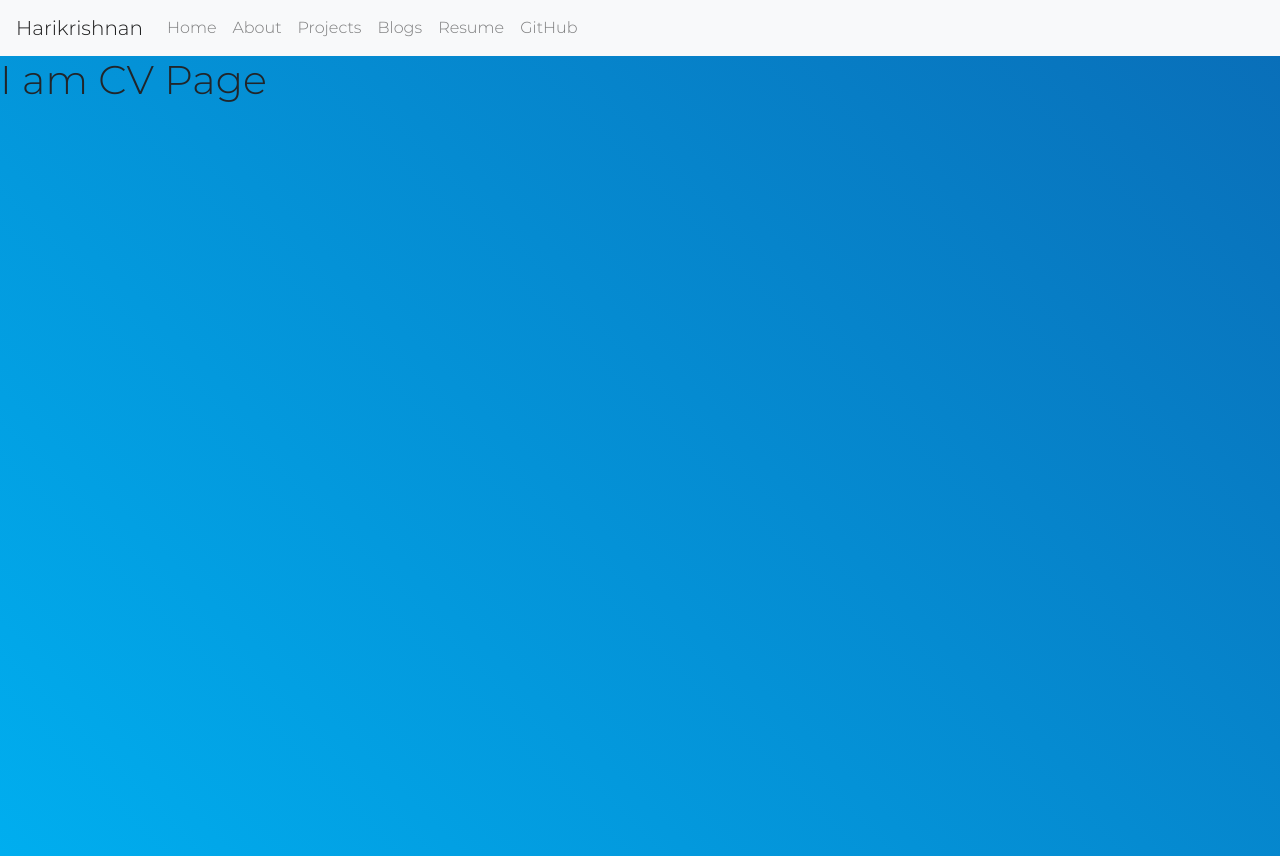
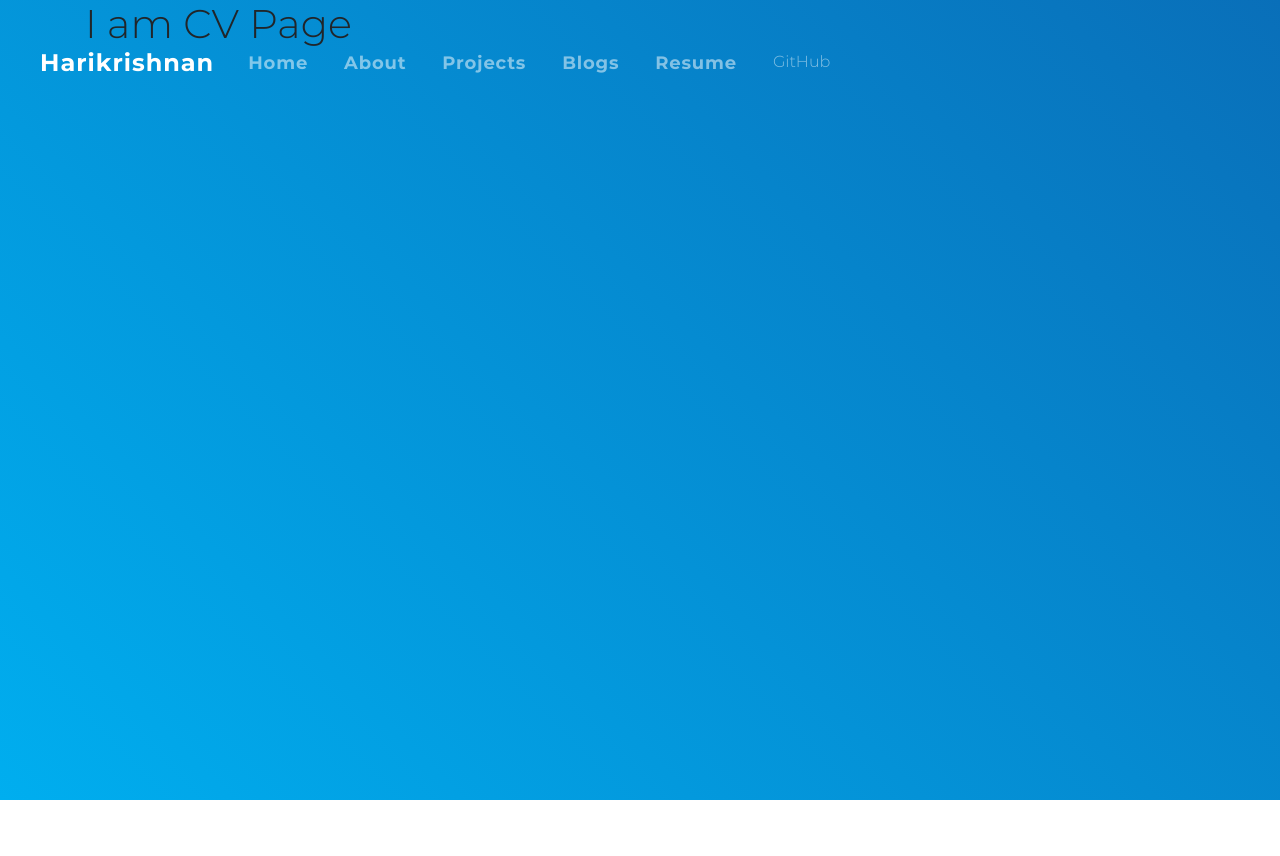
Before and after one commit to hkkrishn/Portfolio_Hari, a Next.js app: page /cv in a window 1280 px wide. After the commit the page ends 800 px from the top, so only its background shows below. Built offline with nearby package versions, Linux system fonts and the light colour scheme.

Commit message:
base layout

```diff
--- /dev/null
+++ b/components/BasePage.js
@@ -0,0 +1,22 @@
+//Author:Harikrishnan Kuppusamykrishnan
+//Project: Portfolio Website
+//Date: 08/06/2020
+//Description: This is the functional component that replaces app.js to conform to Next.js best practices
+
+import React from 'react'
+import {Container} from 'reactstrap'
+
+const BasePage = props =>{
+    const {className = "",children} = props;
+
+    return(
+        <div className = {`base-page ${className}`}>
+        <Container>
+            {children}
+        </Container>
+
+        </div>
+    )
+}
+
+export default BasePage;
--- a/components/shared/Header.js
+++ b/components/shared/Header.js
@@ -25,49 +25,64 @@ import {
 
 const HelperNavLink = (props)=>{
     const {title,url} = props
+
     return (
-        <Link href = {url}>
-        <a className = "nav-link">
-            {title}
-        </a>
+        <Link  href={url}>
+          <a className="nav-link port-navbar-link">{title}</a>
         </Link>
       )
 }
 
-//Header React class component that uses the Next.js Link Component to create a tags or links to all other pages
+//Helper component to prevent validateDOMNesting error
 
-class Header extends Component{
+const HelperNavbrand = (props) =>{
+    const {name} = props
+    return(
+        <Link href="/">
+            <a className="navbar-brand port-navbar-brand">{name}</a>
+        </Link>
+    )
 
-        state = {
-            isOpen:false
 }
 
-    toggle = ()=>{
-        this.setState({isOpen:!this.state.isOpen})
+//Header React functional component that uses the Next.js Link Component to create a tags or links to all other pages
+
+const Header = ()=>{
+    //to add your name to header change this variable.
+    const NameofPortfolio = "Harikrishnan"
+
+    const [isOpen,setIsOpen] = useState(false);
+
+
+     const toggle = ()=>{
+      setIsOpen(!isOpen)
     }
-    render(){
+
         return(
-            <Navbar color="light" light expand="md">
-     <NavbarBrand href="/">Harikrishnan</NavbarBrand>
-      <NavbarToggler onClick={this.toggle} />
-      <Collapse isOpen={this.state.isOpen} navbar>
+            <Navbar style = {{position:"absolute"}} className = "port-navbar port-default absolute"
+            color="transparent"
+            dark
+            expand="md">
+                <HelperNavbrand name = {NameofPortfolio} />
+                <NavbarToggler onClick={toggle} />
+                <Collapse isOpen={isOpen} navbar>
                     <Nav className="mr-auto" navbar>
-             <NavItem>
-               <HelperNavLink title = "Home" url = "/" />
+                        <NavItem className = "port-navbar-item">
+                        <HelperNavLink  title = "Home" url = "/" />
                         </NavItem>
-             <NavItem>
+                        <NavItem className = "port-navbar-item">
                         <HelperNavLink title = "About" url = "/about" />
                         </NavItem>
-             <NavItem>
+                        <NavItem className = "port-navbar-item">
                         <HelperNavLink title = "Projects" url = "/portfolios" />
                         </NavItem>
-             <NavItem>
+                        <NavItem className = "port-navbar-item">
                         <HelperNavLink title = "Blogs" url = "/blogs" />
                         </NavItem>
-             <NavItem>
+                        <NavItem className="port-navbar-item">
                         <HelperNavLink title = "Resume" url = "/cv" />
                         </NavItem>
-             <NavItem>
+                        <NavItem className="port-navbar-item">
                         <NavLink href="https://github.com/reactstrap/reactstrap">GitHub</NavLink>
                         </NavItem>
 
@@ -77,7 +92,7 @@ class Header extends Component{
         </Navbar>
 
         )
-    }
+
 }
 
 export default Header;
--- a/pages/about.js
+++ b/pages/about.js
@@ -5,16 +5,17 @@
 
 import React,{Component} from 'react'
 import BaseLayout from '../components/layouts/baselayout'
+import BasePage from '../components/BasePage'
 
 //class component that holds the base layout component as well as information of page that is passed down as props.children
 
 class About extends Component{
   render(){
     return(
-      <BaseLayout>
+      <BasePage>
          <h1>I am About Page</h1>
 
-      </BaseLayout>
+      </BasePage>
     )
   }
 }
--- a/pages/blogs.js
+++ b/pages/blogs.js
@@ -6,15 +6,16 @@
 
 import React,{Component} from 'react'
 import BaseLayout from '../components/layouts/baselayout'
+import BasePage from '../components/BasePage'
 
 //class component that holds the base layout component as well as information of page that is passed down as props.children
 
 class Blogs extends Component{
   render(){
     return(
-      <BaseLayout>
+      <BasePage>
          <h1>I am Blogs Page</h1>
-      </BaseLayout>
+      </BasePage>
     )
   }
 }
--- a/pages/cv.js
+++ b/pages/cv.js
@@ -5,6 +5,7 @@
 
 import React,{Component} from 'react'
 import BaseLayout from '../components/layouts/baselayout'
+import BasePage from '../components/BasePage'
 
 //class component that holds the base layout component as well as information of page that is passed down as props.children
 
@@ -12,7 +13,9 @@ class CV extends Component{
   render(){
     return(
       <BaseLayout>
-        <h1>I am CV Page</h1>
+        <BasePage>
+          <h1>I am CV Page</h1>
+        </BasePage>
       </BaseLayout>
     )
   }
--- /dev/null
+++ b/styles/components/_header.scss
@@ -0,0 +1,39 @@
+// HEADER
+
+
+.port-navbar.port-default {
+    width: 100%;
+    z-index: 15;
+    padding: 40px;
+
+    .port-navbar {
+      &-brand {
+        color: white;
+        font-size: 24px;
+
+        letter-spacing: 1px;
+        font-weight: bold;
+      }
+
+      &-item {
+        margin-left: 10px;
+        margin-right: 10px;
+      }
+
+      &-link {
+        color: white;
+        font-weight: bold;
+        letter-spacing: 0.8px;
+        font-size: 18px;
+
+
+        &.active {
+        color: #dba919;
+        }
+
+        &:hover, &:focus {
+          color: #dba919;
+        }
+      }
+    }
+  }
--- a/styles/main.scss
+++ b/styles/main.scss
@@ -1,5 +1,13 @@
 @import './shared/fonts';
 @import './shared/index';
+
+//Components
+@import './components/header';
+
+.absolute {
+  position: absolute;
+
+}
 
   html, body {
     height: 100%;
```
Also changed, not shown: pages/index.js (+4 -7 lines), pages/portfolio.js (+8 -4 lines), pages/portfolios.js (+7 -4 lines). Lines whose indentation alone changed are shown as unchanged.
